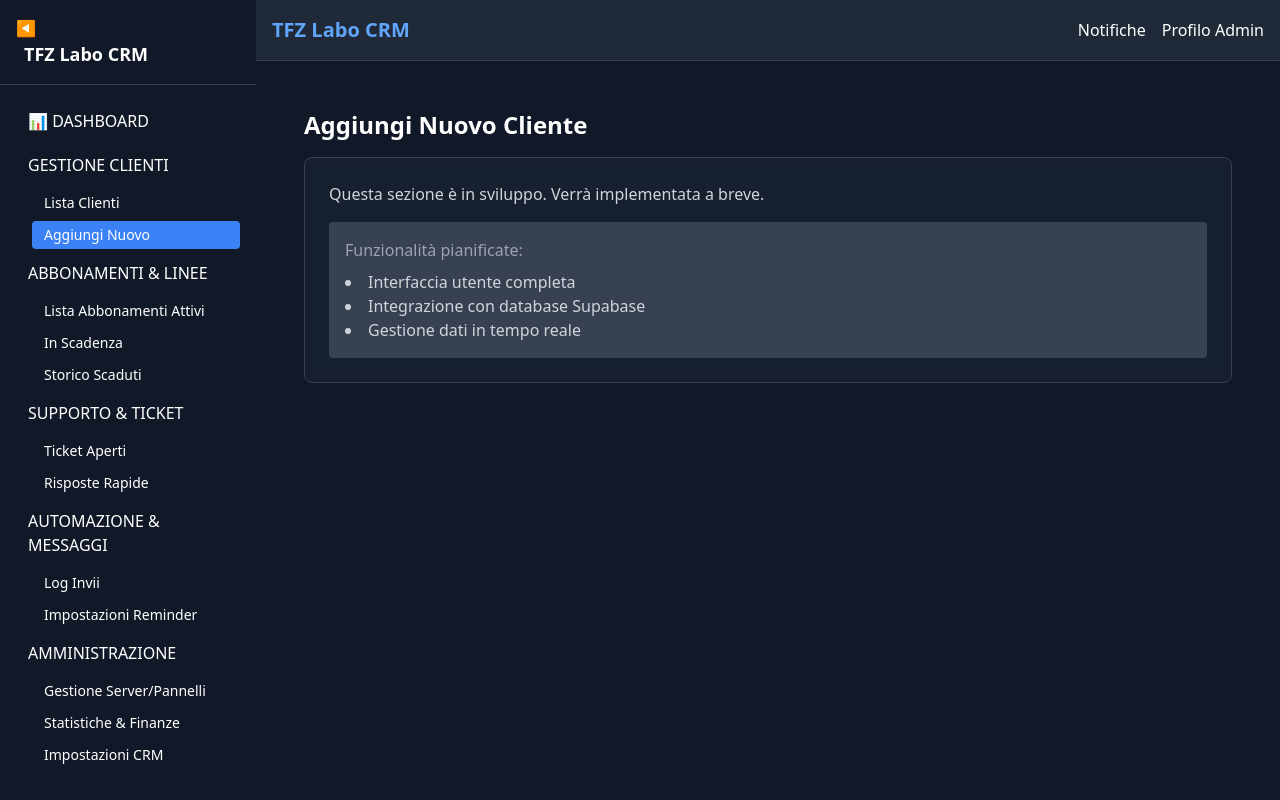
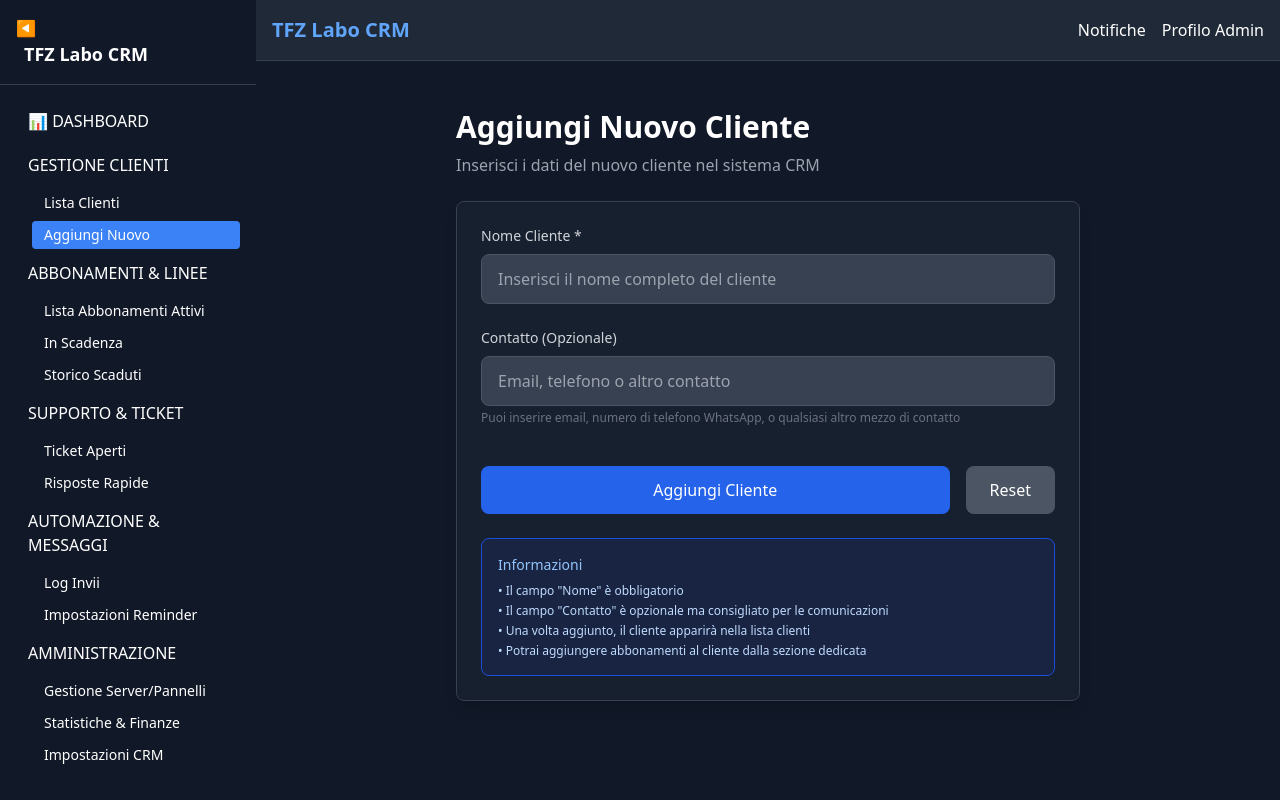
Before and after one commit to Jkoff1234/tfz-labo, a React (Vite) app in the folder tfz-labo-crm/: page / in a window 1280 px wide. Both pictures are taken after a click on the button "Aggiungi Nuovo". Built offline with nearby package versions, Linux system fonts and the light colour scheme; no server answers; the database is empty.

Commit message:
Implementazione form completo per aggiungere nuovi clienti con integrazione Supabase

```diff
--- a/tfz-labo-crm/src/App.jsx
+++ b/tfz-labo-crm/src/App.jsx
@@ -5,6 +5,7 @@ import OrdersTable from './components/OrdersTable'
 import AddOrderModal from './components/AddOrderModal'
 import ImportCSV from './components/ImportCSV'
 import PlaceholderPage from './components/PlaceholderPage'
+import AddClientForm from './components/AddClientForm'
 
 export default function App(){
   const [activeSection, setActiveSection] = useState('dashboard')
@@ -31,7 +32,7 @@ export default function App(){
       case 'client-list':
         return <OrdersTable />
       case 'add-client':
-        return <PlaceholderPage title="Aggiungi Nuovo Cliente" />
+        return <AddClientForm />
       case 'active-subs':
         return <PlaceholderPage title="Lista Abbonamenti Attivi" />
       case 'expiring':
--- /dev/null
+++ b/tfz-labo-crm/src/components/AddClientForm.jsx
@@ -0,0 +1,183 @@
+import React, { useState } from 'react';
+import { supabase } from '../lib/supabase';
+
+const AddClientForm = () => {
+  const [formData, setFormData] = useState({
+    name: '',
+    contact: ''
+  });
+  const [loading, setLoading] = useState(false);
+  const [message, setMessage] = useState({ type: '', text: '' });
+
+  const handleInputChange = (e) => {
+    const { name, value } = e.target;
+    setFormData(prev => ({
+      ...prev,
+      [name]: value
+    }));
+  };
+
+  const validateForm = () => {
+    if (!formData.name.trim()) {
+      setMessage({ type: 'error', text: 'Il nome del cliente è obbligatorio' });
+      return false;
+    }
+    return true;
+  };
+
+  const handleSubmit = async (e) => {
+    e.preventDefault();
+
+    if (!validateForm()) return;
+
+    setLoading(true);
+    setMessage({ type: '', text: '' });
+
+    try {
+      const { data, error } = await supabase
+        .from('clients')
+        .insert([
+          {
+            name: formData.name.trim(),
+            contact: formData.contact.trim() || null
+          }
+        ])
+        .select();
+
+      if (error) throw error;
+
+      setMessage({
+        type: 'success',
+        text: `Cliente "${formData.name}" aggiunto con successo!`
+      });
+
+      // Reset form
+      setFormData({ name: '', contact: '' });
+
+      // Trigger refresh of data (if needed)
+      window.dispatchEvent(new Event('data-updated'));
+
+    } catch (error) {
+      console.error('Errore inserimento cliente:', error);
+      setMessage({
+        type: 'error',
+        text: `Errore durante l'inserimento: ${error.message}`
+      });
+    } finally {
+      setLoading(false);
+    }
+  };
+
+  return (
+    <div className="p-6 max-w-2xl mx-auto">
+      <div className="mb-6">
+        <h1 className="text-3xl font-bold text-white mb-2">Aggiungi Nuovo Cliente</h1>
+        <p className="text-gray-400">Inserisci i dati del nuovo cliente nel sistema CRM</p>
+      </div>
+
+      <div className="bg-gray-800 bg-opacity-50 backdrop-blur-sm rounded-lg p-6 border border-gray-700 shadow-lg">
+        <form onSubmit={handleSubmit} className="space-y-6">
+          {/* Nome Cliente */}
+          <div>
+            <label htmlFor="name" className="block text-sm font-medium text-gray-300 mb-2">
+              Nome Cliente *
+            </label>
+            <input
+              type="text"
+              id="name"
+              name="name"
+              value={formData.name}
+              onChange={handleInputChange}
+              className="w-full px-4 py-3 bg-gray-700 border border-gray-600 rounded-lg text-white placeholder-gray-400 focus:outline-none focus:ring-2 focus:ring-blue-500 focus:border-transparent"
+              placeholder="Inserisci il nome completo del cliente"
+              required
+            />
+          </div>
+
+          {/* Contatto */}
+          <div>
+            <label htmlFor="contact" className="block text-sm font-medium text-gray-300 mb-2">
+              Contatto (Opzionale)
+            </label>
+            <input
+              type="text"
+              id="contact"
+              name="contact"
+              value={formData.contact}
+              onChange={handleInputChange}
+              className="w-full px-4 py-3 bg-gray-700 border border-gray-600 rounded-lg text-white placeholder-gray-400 focus:outline-none focus:ring-2 focus:ring-blue-500 focus:border-transparent"
+              placeholder="Email, telefono o altro contatto"
+            />
+            <p className="text-xs text-gray-500 mt-1">
+              Puoi inserire email, numero di telefono WhatsApp, o qualsiasi altro mezzo di contatto
+            </p>
+          </div>
+
+          {/* Pulsanti */}
+          <div className="flex gap-4 pt-4">
+            <button
+              type="submit"
+              disabled={loading}
+              className="flex-1 bg-blue-600 hover:bg-blue-700 disabled:bg-blue-800 disabled:cursor-not-allowed text-white font-medium py-3 px-6 rounded-lg transition-colors duration-200 focus:outline-none focus:ring-2 focus:ring-blue-500 focus:ring-offset-2 focus:ring-offset-gray-800"
+            >
+              {loading ? (
+                <span className="flex items-center justify-center">
+                  <svg className="animate-spin -ml-1 mr-3 h-5 w-5 text-white" xmlns="http://www.w3.org/2000/svg" fill="none" viewBox="0 0 24 24">
+                    <circle className="opacity-25" cx="12" cy="12" r="10" stroke="currentColor" strokeWidth="4"></circle>
+                    <path className="opacity-75" fill="currentColor" d="M4 12a8 8 0 018-8V0C5.373 0 0 5.373 0 12h4zm2 5.291A7.962 7.962 0 014 12H0c0 3.042 1.135 5.824 3 7.938l3-2.647z"></path>
+                  </svg>
+                  Salvando...
+                </span>
+              ) : (
+                'Aggiungi Cliente'
+              )}
+            </button>
+
+            <button
+              type="button"
+              onClick={() => setFormData({ name: '', contact: '' })}
+              className="px-6 py-3 bg-gray-600 hover:bg-gray-700 text-white font-medium rounded-lg transition-colors duration-200 focus:outline-none focus:ring-2 focus:ring-gray-500 focus:ring-offset-2 focus:ring-offset-gray-800"
+            >
+              Reset
+            </button>
+          </div>
+        </form>
+
+        {/* Messaggi */}
+        {message.text && (
+          <div className={`mt-6 p-4 rounded-lg ${
+            message.type === 'success'
+              ? 'bg-green-900 bg-opacity-50 border border-green-700 text-green-300'
+              : 'bg-red-900 bg-opacity-50 border border-red-700 text-red-300'
+          }`}>
+            <div className="flex items-center">
+              {message.type === 'success' ? (
+                <svg className="w-5 h-5 mr-3" fill="currentColor" viewBox="0 0 20 20">
+                  <path fillRule="evenodd" d="M10 18a8 8 0 100-16 8 8 0 000 16zm3.707-9.293a1 1 0 00-1.414-1.414L9 10.586 7.707 9.293a1 1 0 00-1.414 1.414l2 2a1 1 0 001.414 0l4-4z" clipRule="evenodd" />
+                </svg>
+              ) : (
+                <svg className="w-5 h-5 mr-3" fill="currentColor" viewBox="0 0 20 20">
+                  <path fillRule="evenodd" d="M18 10a8 8 0 11-16 0 8 8 0 0116 0zm-7 4a1 1 0 11-2 0 1 1 0 012 0zm-1-9a1 1 0 00-1 1v4a1 1 0 102 0V6a1 1 0 00-1-1z" clipRule="evenodd" />
+                </svg>
+              )}
+              {message.text}
+            </div>
+          </div>
+        )}
+
+        {/* Info aggiuntive */}
+        <div className="mt-6 p-4 bg-blue-900 bg-opacity-20 border border-blue-700 rounded-lg">
+          <h3 className="text-sm font-medium text-blue-300 mb-2">Informazioni</h3>
+          <ul className="text-xs text-blue-200 space-y-1">
+            <li>• Il campo "Nome" è obbligatorio</li>
+            <li>• Il campo "Contatto" è opzionale ma consigliato per le comunicazioni</li>
+            <li>• Una volta aggiunto, il cliente apparirà nella lista clienti</li>
+            <li>• Potrai aggiungere abbonamenti al cliente dalla sezione dedicata</li>
+          </ul>
+        </div>
+      </div>
+    </div>
+  );
+};
+
+export default AddClientForm;
```
